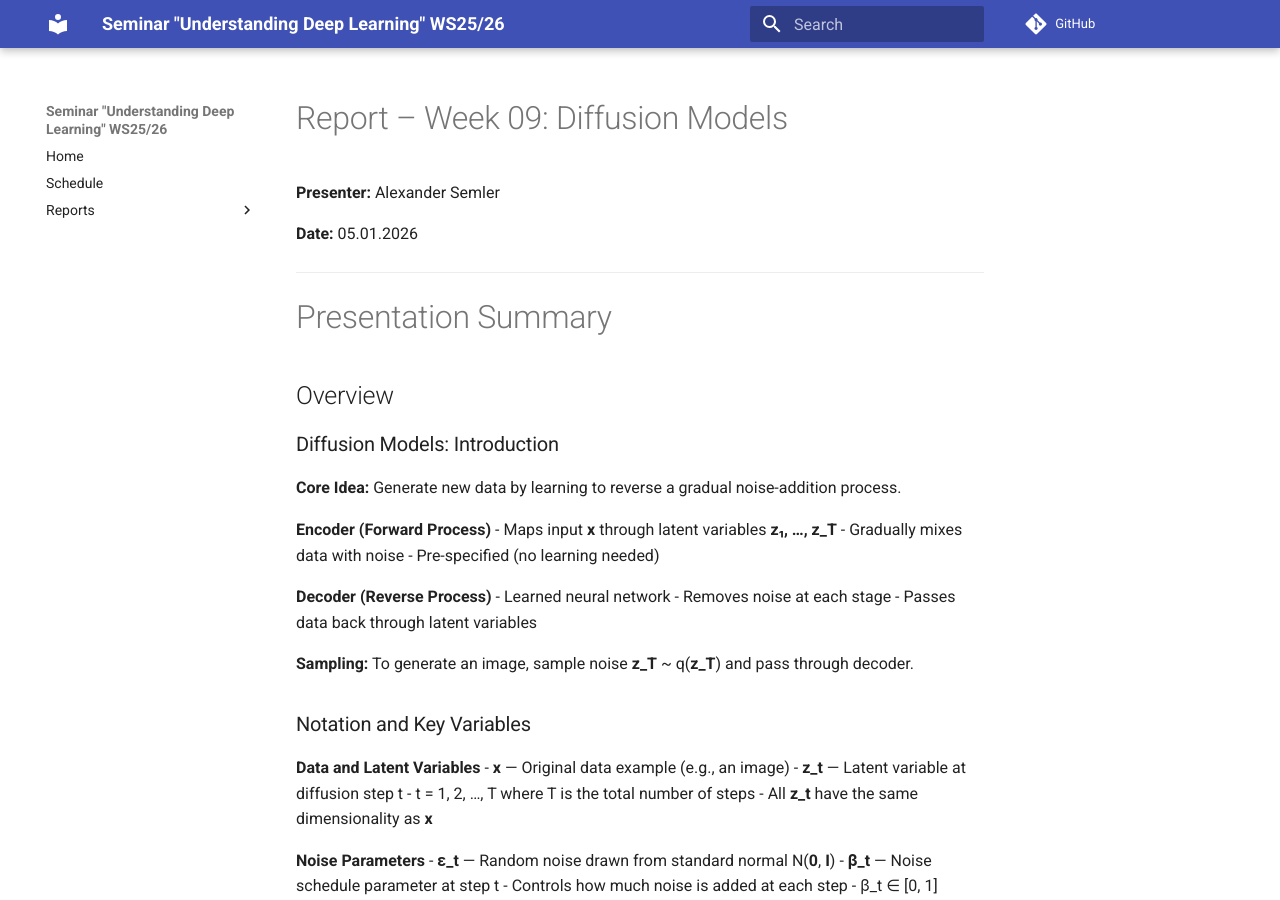
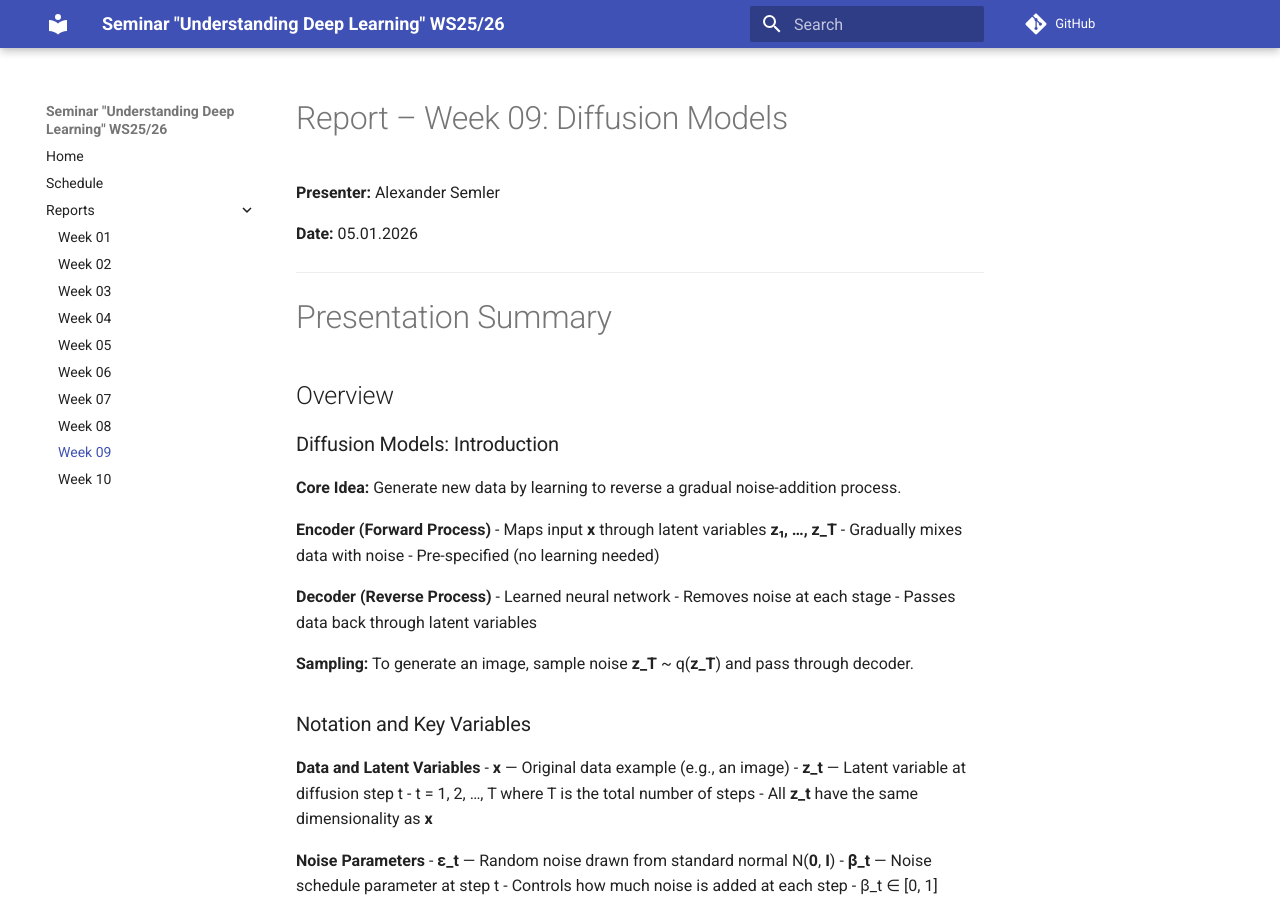
Before and after one commit to link-er/seminar_UDL_wise2526, an MkDocs documentation site: the page built from docs/reports/week09_ch18.md, in a window 1280 px wide and 900 px high. Built offline with MkDocs 1.6.1 and Material for MkDocs 9.7.7, drawn with Linux system fonts in a browser that asks for light colours; comment, search, counter and statistics services are not loaded.

Commit message:
Update mkdocs.yml

```diff
--- a/mkdocs.yml
+++ b/mkdocs.yml
@@ -21,3 +21,5 @@ nav:
       - Week 06: reports/week06_ch12.md
       - Week 07: reports/week07_ch13.md
       - Week 08: reports/week08_ch10_11.md
+      - Week 09: reports/week09_ch18.md
+      - Week 10: reports/week10_ch19.md
```
